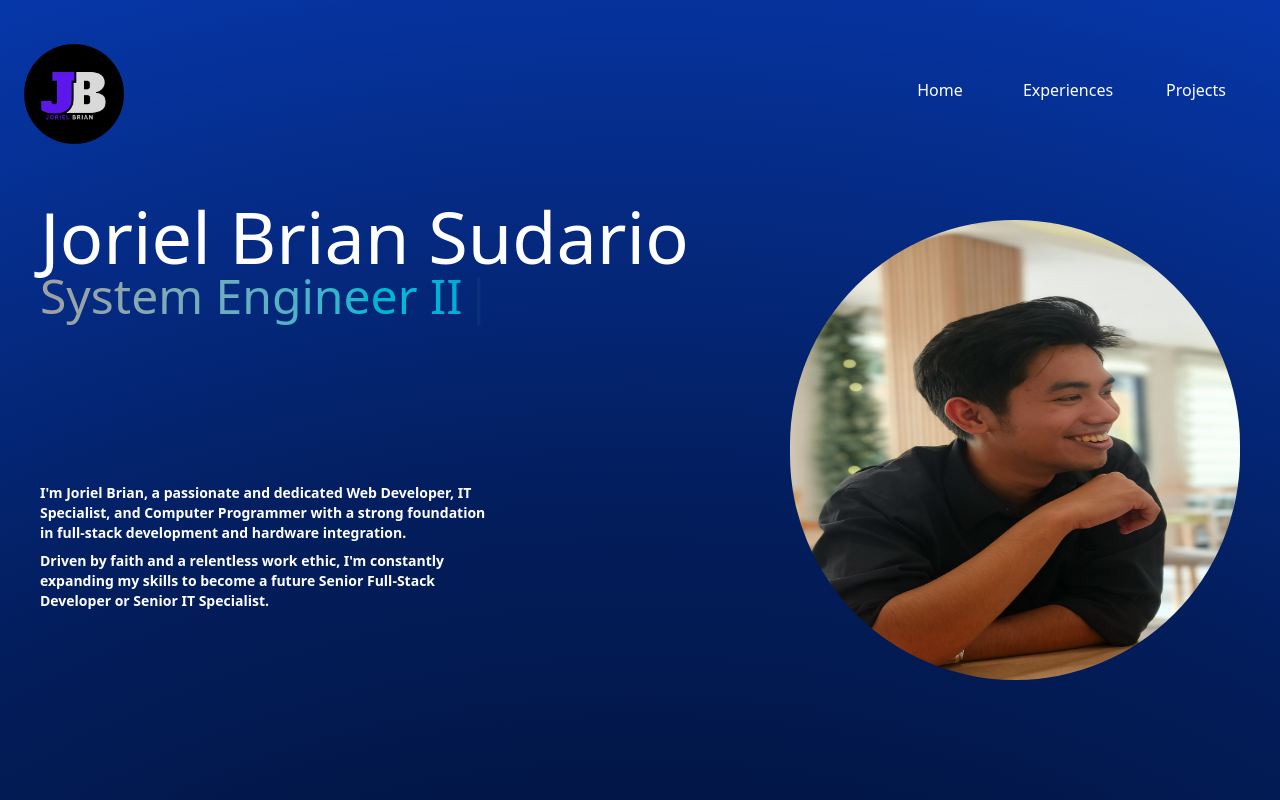
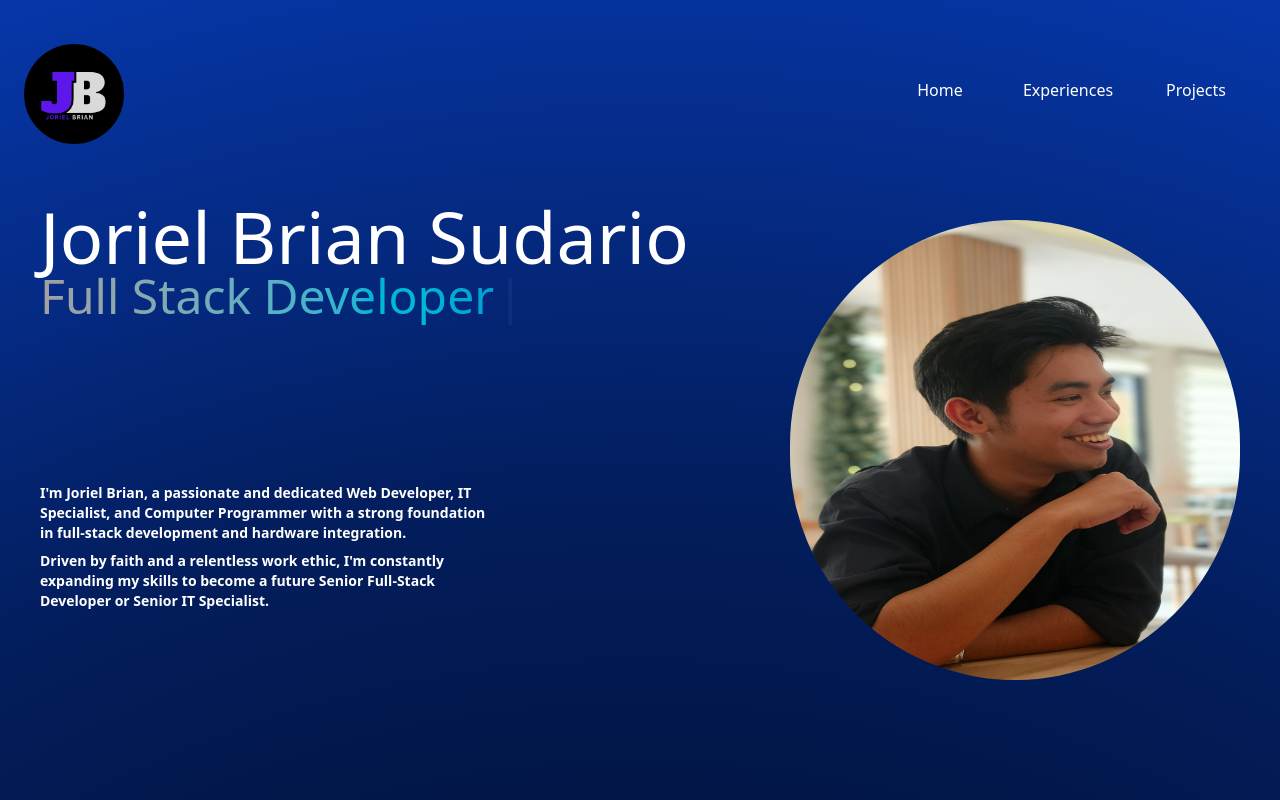
Before and after one commit to JorielBrian/Joriel_Portfolio_2025, a React (Vite) app: page /#/ in a window 1280 px wide. Shown: the top 800 px of the page. Built offline with nearby package versions, Linux system fonts and the light colour scheme.

Commit message:
Edited Titles

```diff
--- a/src/Components/Welcome.tsx
+++ b/src/Components/Welcome.tsx
@@ -13,7 +13,7 @@ const Welcome = () =>{
                 <motion.div initial={{x:-100, opacity:0}} whileInView={{x:0, opacity:1}} transition={{ease:"easeIn", duration:1.5}}  className="col-start-1 col-end-9 xl:col-end-6 row-start-1 row-end-3 lg:row-end-3 font-sans">
                     <h1 className="text-3xl sm:text-6xl md:text-7xl 2xl:text-8xl">Joriel Brian Sudario</h1>
                     <h2 className="text-xl pb-5 border-amber-50 sm:text-5xl 2xl:text-6xl bg-gradient-to-r from-neutral-400 via-cyan-500 to-blue-800 bg-clip-text text-transparent"><Typewriter
-                    words={['Web Developer', 'System Engineer II', 'Computer Programmer II', 'IT Specialist', 'Circuit Assembler', 'Information Technology']}
+                    words={['Web Developer', 'Full Stack Developer', 'System Engineer', 'Software Engineer', 'Computer Programmer', 'IT Specialist', 'Circuit Assembler', 'Information Technology']}
                     loop = {true}
                     cursor cursorStyle = {'|'} cursorBlinking = {true} cursorColor="white"
                     /></h2>
```
